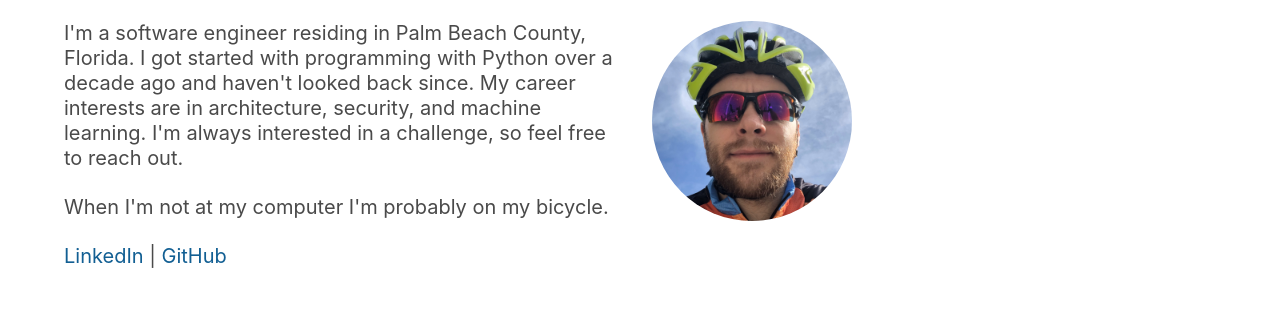
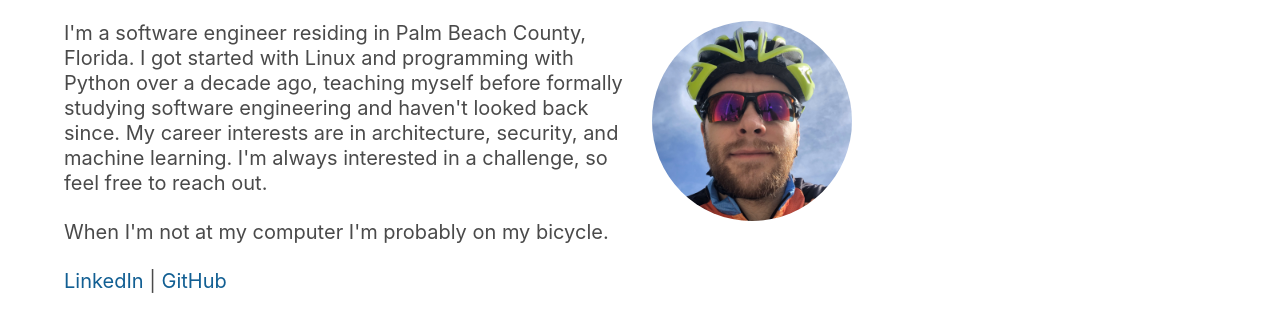
Before and after one commit to postsneakernet/postsneakernet.github.io, a plain HTML site: page index.html in a window 1280 px wide. Shown: the part 465-779 px from the top of the page. Drawn offline with nearby package versions, Linux system fonts and the light colour scheme.

Commit message:
Update index.html

```diff
--- a/index.html
+++ b/index.html
@@ -18,7 +18,6 @@
             <span class="is-italic">Software Engineer</span>
           </h1>
           <h2 class="subtitle">
-
             Technology enthusiast and software engineer looking for a challenge. Competent across the stack with experience with Java enterprise applications and Python web development.
           </h2>
         </div>
@@ -32,7 +31,7 @@
         <div class="columns">
           <div class="column">
             <p class="subtitle">
-              I'm a software engineer residing in Palm Beach County, Florida. I got started with programming with Python over a decade ago and haven't looked back since. My career interests are in architecture, security, and machine learning. I'm always interested in a challenge, so feel free to reach out.
+              I'm a software engineer residing in Palm Beach County, Florida. I got started with Linux and programming with Python over a decade ago, teaching myself before formally studying software engineering and haven't looked back since. My career interests are in architecture, security, and machine learning. I'm always interested in a challenge, so feel free to reach out.
             </p>
             <p class="subtitle">
               When I'm not at my computer I'm probably on my bicycle.
```
